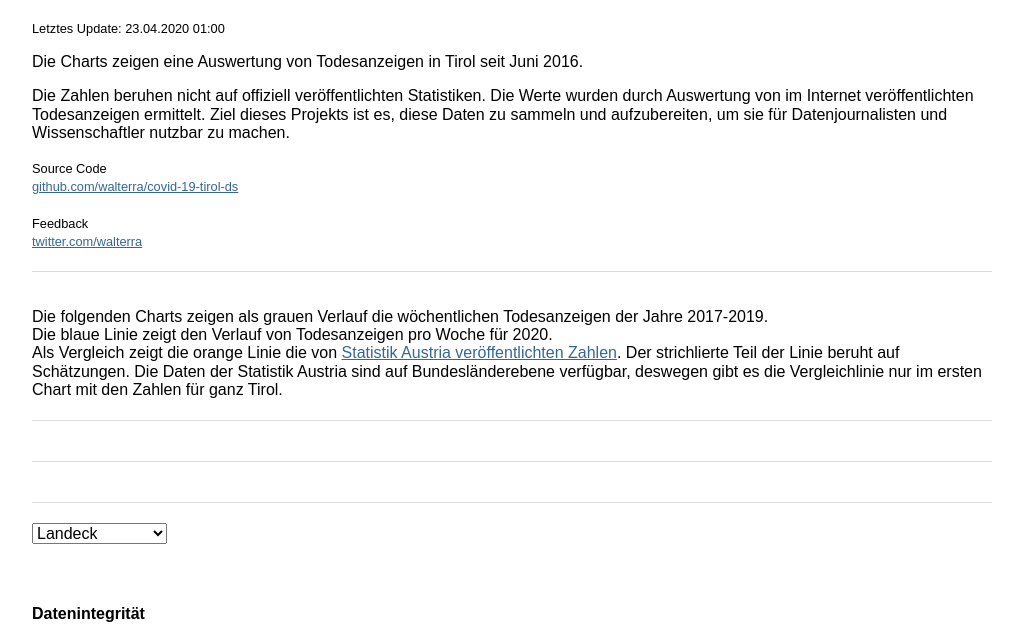
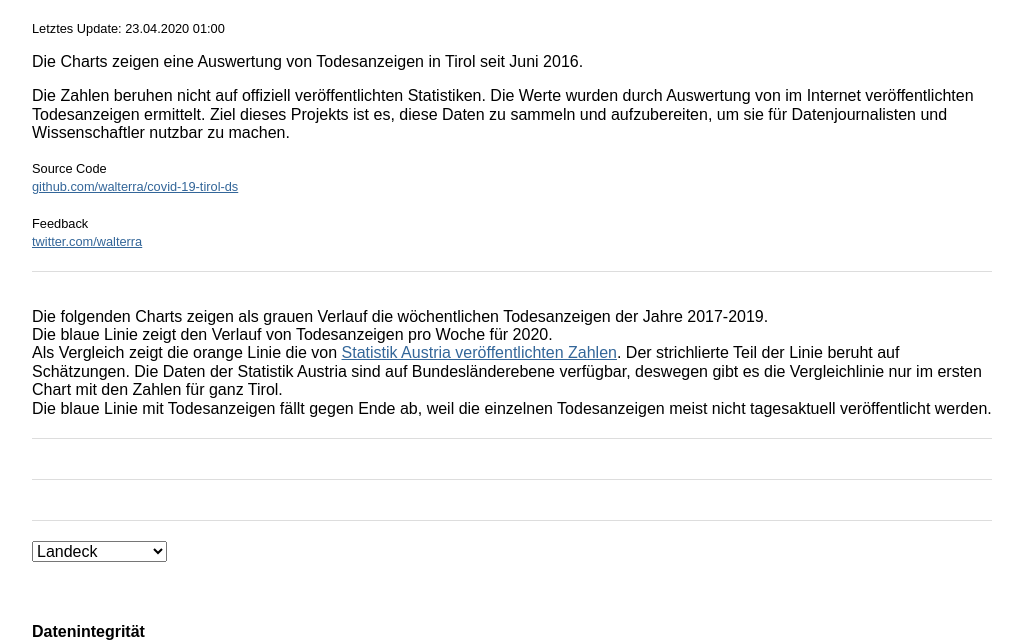
Before and after one commit to walterra/covid-19-tirol-ds, a website: page index.html in a window 1280 px wide. Shown: the part 61-702 px from the top of the page, without its empty margins (128-1151 px from the left). Drawn offline with nearby package versions, Linux system fonts and the light colour scheme; a script that the page names is missing.

Commit message:
Comment on blue line.

```diff
--- a/index.html
+++ b/index.html
@@ -25,7 +25,8 @@
       <p>
         Die folgenden Charts zeigen als grauen Verlauf die wöchentlichen Todesanzeigen der Jahre 2017-2019.<br />
         Die blaue Linie zeigt den Verlauf von Todesanzeigen pro Woche für 2020.<br />
-        Als Vergleich zeigt die orange Linie die von <a href="http://www.statistik.at/web_de/statistiken/menschen_und_gesellschaft/bevoelkerung/gestorbene/index.html">Statistik Austria veröffentlichten Zahlen</a>. Der strichlierte Teil der Linie beruht auf Schätzungen. Die Daten der Statistik Austria sind auf Bundesländerebene verfügbar, deswegen gibt es die Vergleichlinie nur im ersten Chart mit den Zahlen für ganz Tirol.
+        Als Vergleich zeigt die orange Linie die von <a href="http://www.statistik.at/web_de/statistiken/menschen_und_gesellschaft/bevoelkerung/gestorbene/index.html">Statistik Austria veröffentlichten Zahlen</a>. Der strichlierte Teil der Linie beruht auf Schätzungen. Die Daten der Statistik Austria sind auf Bundesländerebene verfügbar, deswegen gibt es die Vergleichlinie nur im ersten Chart mit den Zahlen für ganz Tirol.<br />
+        Die blaue Linie mit Todesanzeigen fällt gegen Ende ab, weil die einzelnen Todesanzeigen meist nicht tagesaktuell veröffentlicht werden.
       </p>
       <div id="vega_week"></div>
     </div>
```
